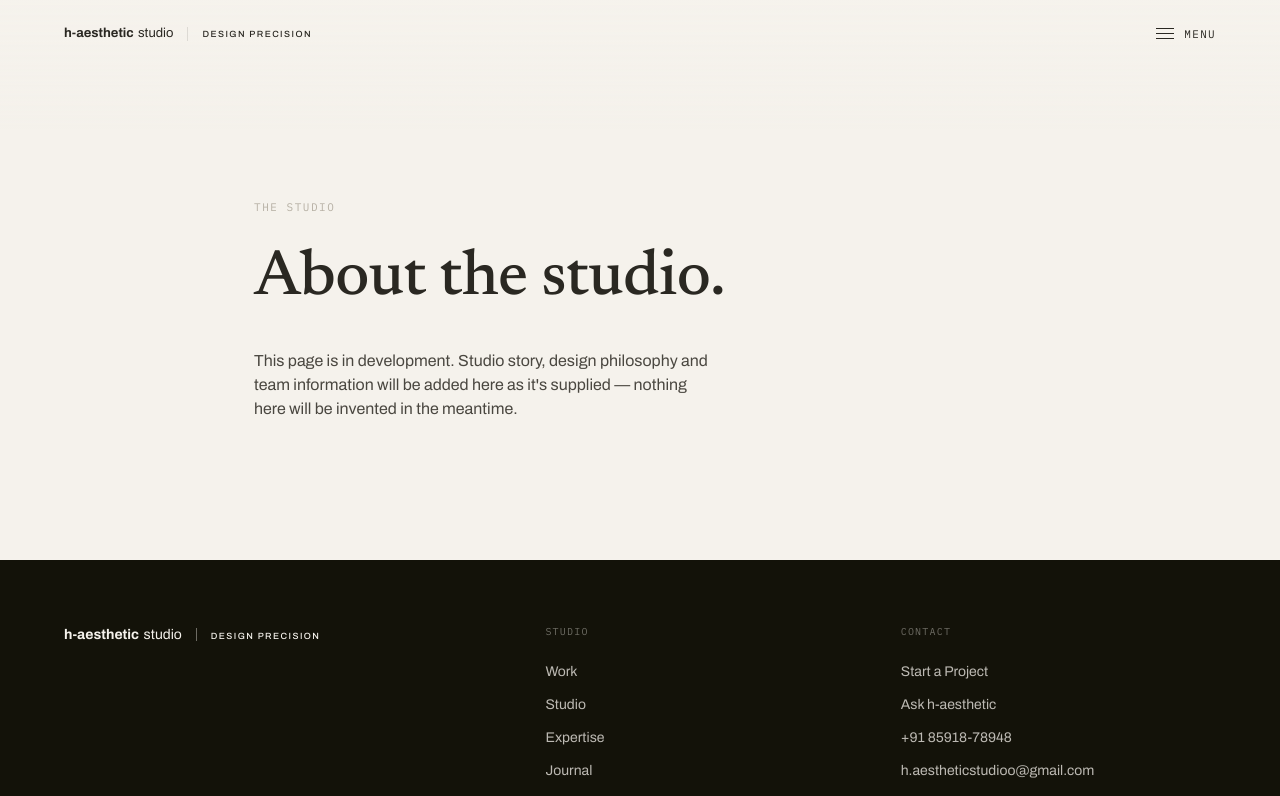
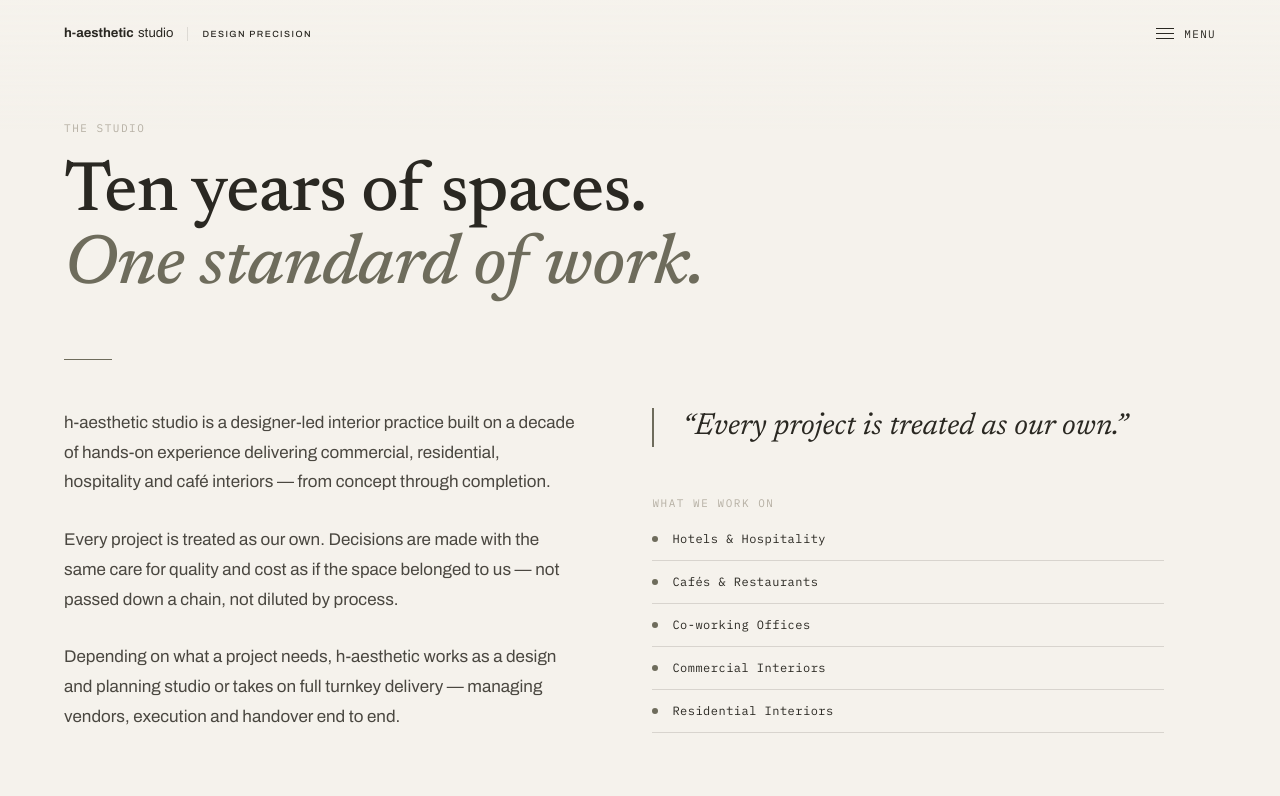
Before and after one commit to harishpixcel-debug/h-aesthetic-studio, a Next.js app: page /studio in a window 1280 px wide. Shown: the top 796 px of the page. Built offline with nearby package versions, Linux system fonts and the light colour scheme.

Commit message:
Update page.tsx

```diff
--- a/app/studio/page.tsx
+++ b/app/studio/page.tsx
@@ -1,11 +1,151 @@
-import PageStub from "@/components/PageStub";
+import Reveal from "@/components/Reveal";
+
+export const metadata = {
+  title: "Studio — h-aesthetic studio",
+  description:
+    "h-aesthetic studio is a designer-led interior practice with a decade of hands-on experience delivering commercial, residential, hospitality and café interiors.",
+};
 
 export default function StudioPage() {
   return (
-    <PageStub
-      eyebrow="The Studio"
-      title="About the studio."
-      copy="This page is in development. Studio story, design philosophy and team information will be added here as it's supplied — nothing here will be invented in the meantime."
-    />
+    <div style={{ paddingTop: "120px", paddingBottom: "100px" }}>
+      <Reveal className="container">
+
+        {/* Eyebrow */}
+        <div className="eyebrow" style={{ marginBottom: 20 }}>The Studio</div>
+
+        {/* Headline */}
+        <h1 className="display" style={{
+          fontSize: "clamp(2.4rem, 6vw, 4.4rem)",
+          lineHeight: 1.04,
+          maxWidth: "18ch",
+          marginBottom: 56
+        }}>
+          Ten years of spaces.<br /><em>One standard of work.</em>
+        </h1>
+
+        {/* Divider */}
+        <div style={{
+          width: 48,
+          height: 1,
+          background: "var(--accent)",
+          marginBottom: 48
+        }}></div>
+
+        {/* Body copy */}
+        <div style={{
+          display: "grid",
+          gridTemplateColumns: "1fr 1fr",
+          gap: "clamp(32px, 6vw, 80px)",
+          alignItems: "start",
+          maxWidth: 1100
+        }}>
+          <div>
+            <p style={{
+              fontSize: 17,
+              lineHeight: 1.75,
+              color: "#4a4740",
+              marginBottom: 28
+            }}>
+              h-aesthetic studio is a designer-led interior practice built on a decade of
+              hands-on experience delivering commercial, residential, hospitality and café
+              interiors — from concept through completion.
+            </p>
+            <p style={{
+              fontSize: 17,
+              lineHeight: 1.75,
+              color: "#4a4740",
+              marginBottom: 28
+            }}>
+              Every project is treated as our own. Decisions are made with the same care
+              for quality and cost as if the space belonged to us — not passed down a chain,
+              not diluted by process.
+            </p>
+            <p style={{
+              fontSize: 17,
+              lineHeight: 1.75,
+              color: "#4a4740"
+            }}>
+              Depending on what a project needs, h-aesthetic works as a design and planning
+              studio or takes on full turnkey delivery — managing vendors, execution and
+              handover end to end.
+            </p>
+          </div>
+
+          <div>
+            {/* Pull quote */}
+            <blockquote style={{
+              fontFamily: "var(--font-display)",
+              fontStyle: "italic",
+              fontSize: "clamp(1.4rem, 2.4vw, 1.9rem)",
+              lineHeight: 1.3,
+              color: "var(--charcoal)",
+              borderLeft: "2px solid var(--accent)",
+              paddingLeft: 28,
+              marginBottom: 48
+            }}>
+              &ldquo;Every project is treated as our own.&rdquo;
+            </blockquote>
+
+            {/* Practice areas */}
+            <div className="eyebrow" style={{ marginBottom: 18 }}>What we work on</div>
+            <div style={{
+              display: "flex",
+              flexDirection: "column",
+              gap: 12,
+              fontFamily: "var(--font-mono)",
+              fontSize: 12,
+              letterSpacing: "0.04em"
+            }}>
+              {[
+                "Hotels & Hospitality",
+                "Cafés & Restaurants",
+                "Co-working Offices",
+                "Commercial Interiors",
+                "Residential Interiors",
+              ].map((item) => (
+                <div key={item} style={{
+                  display: "flex",
+                  alignItems: "center",
+                  gap: 14,
+                  paddingBottom: 12,
+                  borderBottom: "1px solid var(--stone-line)",
+                  color: "var(--charcoal)"
+                }}>
+                  <span style={{
+                    width: 6, height: 6,
+                    borderRadius: "50%",
+                    background: "var(--accent)",
+                    flexShrink: 0
+                  }}></span>
+                  {item}
+                </div>
+              ))}
+            </div>
+          </div>
+        </div>
+
+        {/* Vision note */}
+        <div style={{
+          marginTop: 80,
+          paddingTop: 40,
+          borderTop: "1px solid var(--stone-line)",
+          maxWidth: 640
+        }}>
+          <div className="eyebrow" style={{ marginBottom: 16 }}>A Growing Practice</div>
+          <p style={{ fontSize: 15, color: "#57544c", lineHeight: 1.7 }}>
+            h-aesthetic is being built as a collective of designers who share the same
+            standard of work — precise, considered and built to last. If you design with
+            that discipline, we&apos;d like to hear from you.
+          </p>
+          <div style={{ marginTop: 24 }}>
+            <a href="/contact" className="link-arrow">
+              Get in touch <span className="arrow">→</span>
+            </a>
+          </div>
+        </div>
+
+      </Reveal>
+    </div>
   );
 }
```
